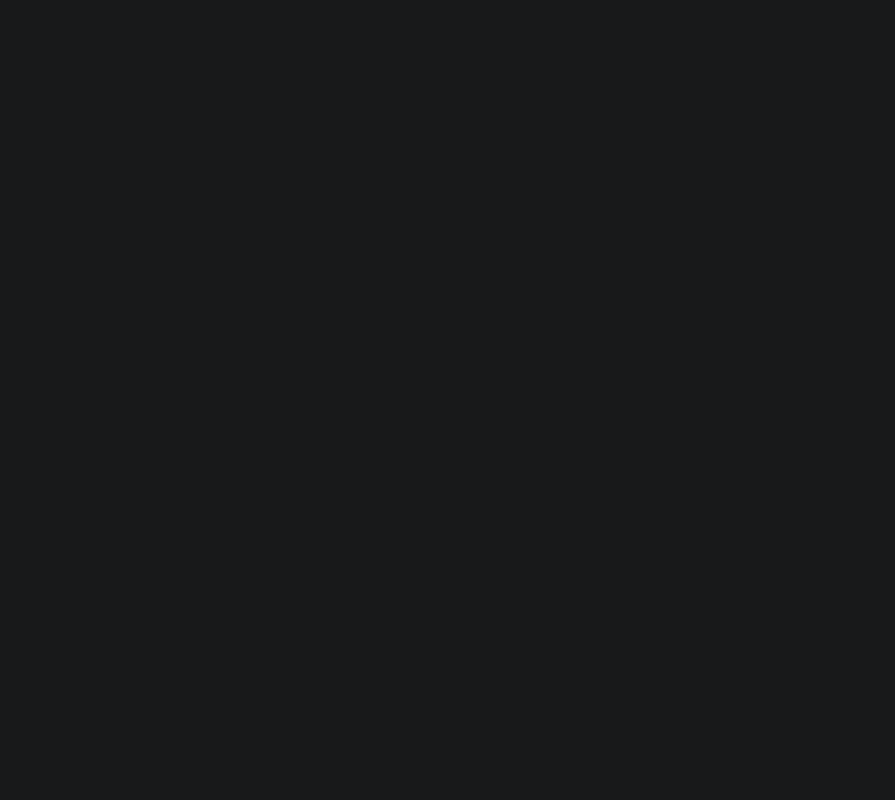
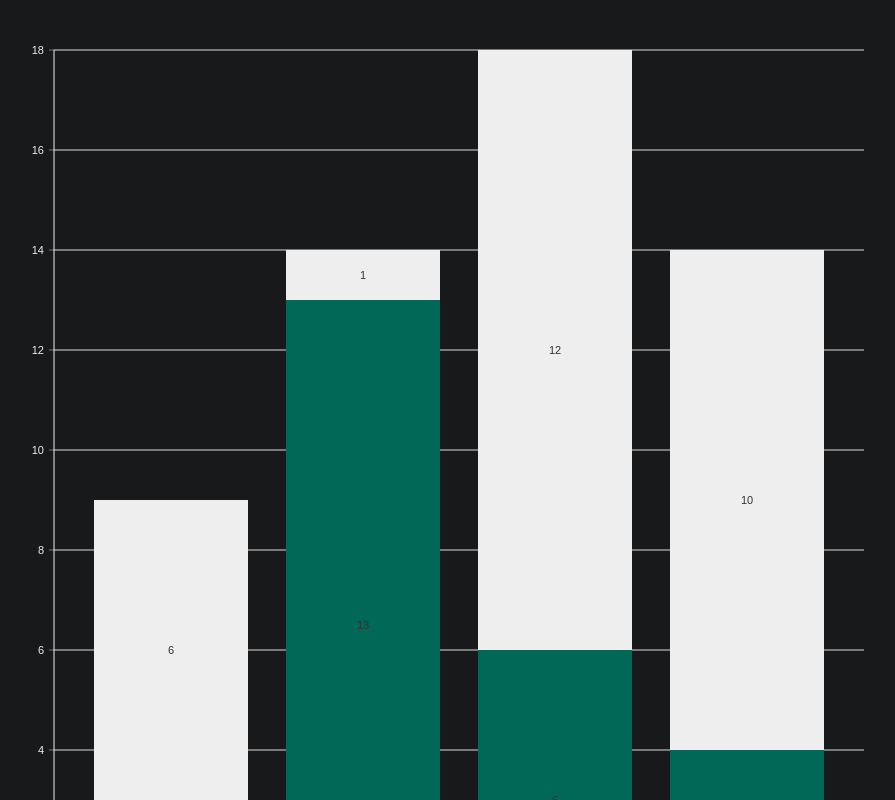
Before and after one commit to areebimran2/scrum-team-manager, a React (Create React App) app in the folder frontend/jiraclone/: page /barexample in a window 1280 px wide. Before the commit this address had no page. Shown: the top 800 px of the page, without its empty margins (6-901 px from the left). Built offline with nearby package versions, Linux system fonts and the light colour scheme.

Commit message:
SCRUM-93: made a bar graph without connection to backend

```diff
--- a/frontend/jiraclone/package.json
+++ b/frontend/jiraclone/package.json
@@ -3,6 +3,7 @@
   "version": "0.1.0",
   "private": true,
   "dependencies": {
+    "@nivo/bar": "^0.88.0",
     "@testing-library/jest-dom": "^5.17.0",
     "@testing-library/react": "^13.4.0",
     "@testing-library/user-event": "^13.5.0",
--- a/frontend/jiraclone/src/App.js
+++ b/frontend/jiraclone/src/App.js
@@ -7,6 +7,7 @@ import Signup from "./pages/signup";
 import ProfileEdit from "./pages/profileedit"
 import Dashboard from "./pages/dashboard";
 import ProjectList from "./pages/projectlist";
+import { BarGraphExample } from "./pages/bargraphexample";
 import 'bootstrap/dist/css/bootstrap.min.css';
 import './styles/App.css'
 
@@ -23,6 +24,7 @@ export function App() {
                 <Route path="/recoveryrequestsuccess" element={<RecoveryRequestSuccess />} />
                 <Route path="/" element={<NotFound />} />
                 <Route path="/projectlist" element={<ProjectList />}></Route>
+                <Route path="/barexample" element={<BarGraphExample />}></Route>
             </Routes>
         </BrowserRouter >
     );
--- /dev/null
+++ b/frontend/jiraclone/src/components/BarGraph.js
@@ -0,0 +1,55 @@
+import { ResponsiveBar } from '@nivo/bar'
+import React from "react";
+
+// users should be a list of objects with fields UID, name, list of completed tickets, list of uncompleted tickets. width and height
+// define the width and height of the graph
+export function BarGraph({ users, width, height }) {
+    console.log(users);
+    try {
+        return (
+            <div style={{ height: height, width: width }}>
+                <ResponsiveBar
+                    data={users}
+                    keys={[
+                        'completed',
+                        'uncompleted'
+                    ]}
+                    indexBy="name"
+                    margin={{ top: 50, right: 130, bottom: 50, left: 60 }}
+                    padding={0.2}
+                    valueScale={{ type: 'linear' }}
+                    indexScale={{ type: 'band', round: true }}
+                    isInteractive={false}
+                    theme={{
+                        axis: {
+                            ticks: {
+                                text: { fill: "#EEEEEE" }
+                            },
+                            domain: {
+                                line: { stroke: "#EEEEEE" }
+                            }
+                        }
+                    }}
+                    colors={(bar) => {
+                        if (bar.id === 'completed') {
+                            return "#016756"
+                        }
+                        else {
+                            return "#EEEEEE"
+                        }
+                    }
+
+                    }
+                    axisBottom={{
+                        tickRotation: -30
+                    }
+                    }
+
+                ></ResponsiveBar>
+            </div>
+        )
+    }
+    catch (error) {
+        console.log(error)
+    }
+}
--- /dev/null
+++ b/frontend/jiraclone/src/pages/bargraphexample.js
@@ -0,0 +1,40 @@
+import React from 'react';
+import { BarGraph } from '../components/BarGraph';
+
+export function BarGraphExample() {
+    console.log('BarGraphExample is mounted');
+    const exampledata = [
+        {
+            UID: 1,
+            name: "User1",
+            completed: 3,
+            uncompleted: 6
+        },
+        {
+            UID: 2,
+            name: "User2",
+            completed: 13,
+            uncompleted: 1
+        },
+        {
+            UID: 3,
+            name: "User3",
+            completed: 6,
+            uncompleted: 12
+        },
+        {
+            UID: 4,
+            name: "User4",
+            completed: 4,
+            uncompleted: 10
+        }
+    ]
+
+    return (
+
+        <BarGraph users={exampledata} width={"1000px"} height={"1000px"} />
+
+    )
+
+
+}
```
Also changed, not shown: 1 other file (tests, documents, lock files or other folders).
